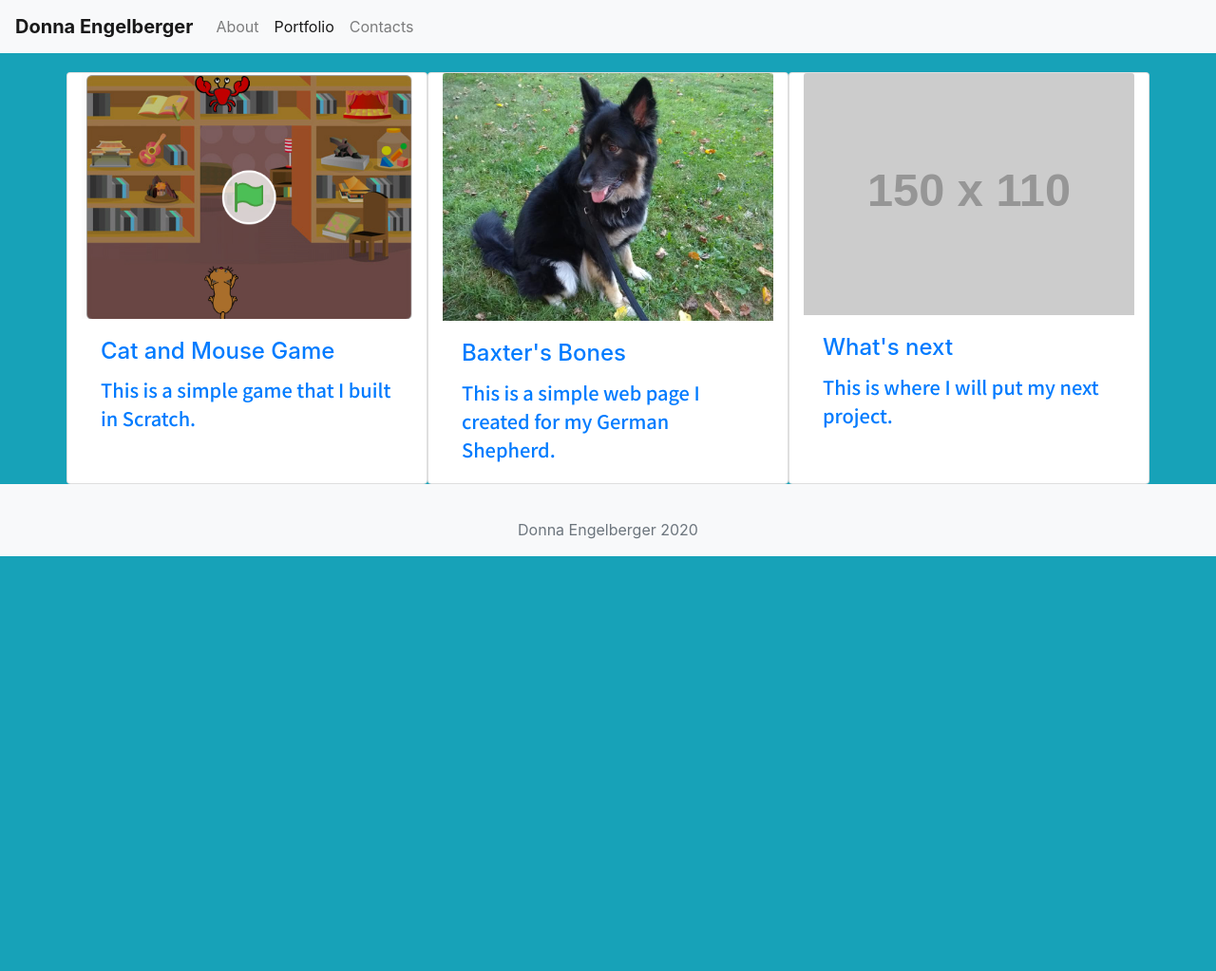
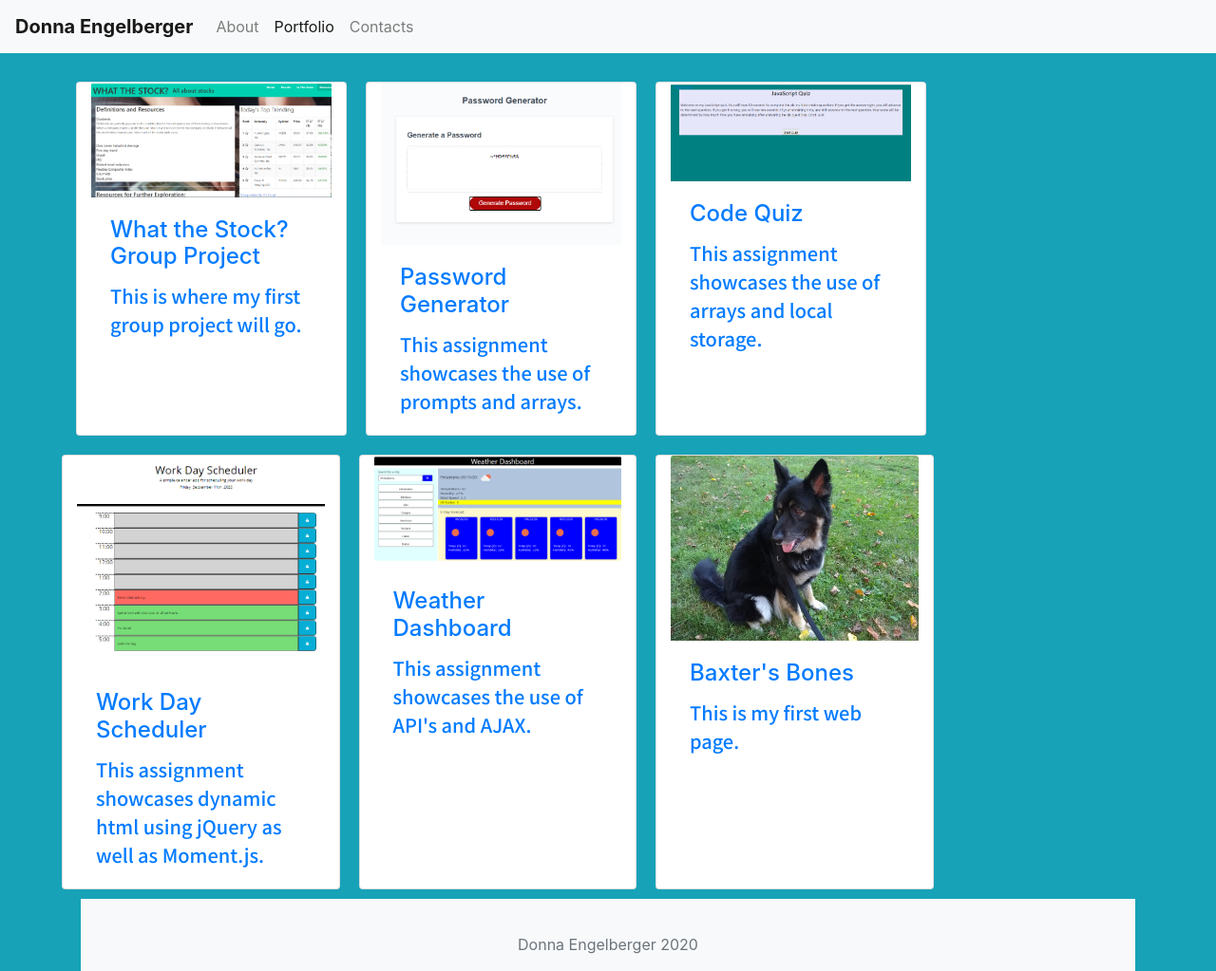
Before and after one commit to Dengelberger/Dengelberger.github.io, a plain HTML site: page portfolio.html in a window 1280 px wide. Shown: the whole page at 95% size. Before the commit the page ends 800 px from the top, so only its background shows below. Drawn offline with nearby package versions, Linux system fonts and the light colour scheme; placeholder pictures from the web are drawn by us.

Commit message:
Updated portfolio

```diff
--- a/portfolio.html
+++ b/portfolio.html
@@ -30,30 +30,56 @@
     <!-- Project Cards. I am using an href for my div for each card because I want the user to be able to click anywhere on the card to get to the site for each.-->
     <div class="container">
       <div class="row">
-        <!-- First card is my Scratch game. -->
-        <a href="https://scratch.mit.edu/projects/412028054" class="card col-md-4">
-          <img src="assets/Scratch.png" class="card-img-top" alt="My Scratch Game">
+        <!-- First card is our group project. -->
+        <a href="https://dengelberger.github.io/StockFinder/" class="card col-md-3">
+          <img src="assets/StockFinder.png" class="card-img-top" alt="My page from our Group Project">
           <div class="card-body">
-            <h5 class="card-title">Cat and Mouse Game</h5>
-            <p class="card-text">This is a simple game that I built in Scratch.</p>
+            <h5 class="card-title">What the Stock? Group Project
+            </h5>
+            <p class="card-text">This is where my first group project will go.</p>
           </div>
         </a>
-        <!-- Second card is my Baxter page. -->
-        <a href="assets/BaxtersBonesPage.HTML" class="card col-md-4">
-          <img src="assets/Baxter.jpg" class="card-img-top" alt="...">
+        <!-- Second card is my Password Generator page. -->
+        <a href="https://dengelberger.github.io/Password-Generator/" class="card col-md-3">
+          <img src="assets/PasswordGenerator.png" class="card-img-top" alt="My page from Password Generator.">
           <div class="card-body">
-            <h5 class="card-title">Baxter's Bones</h5>
-            <p class="card-text">This is a simple web page I created for my German Shepherd.</p>
+            <h5 class="card-title">Password Generator</h5>
+            <p class="card-text">This assignment showcases the use of prompts and arrays.</p>
           </div>
         </a>
-        <!-- This is where my third project will go. -->
-        <a href="" class="card col-md-4">
-          <img src="https://via.placeholder.com/150X110" class="card-img-top" alt="...">
+        <!-- Third card is my Code Quiz page. -->
+        <a href="https://dengelberger.github.io/JavaScript-Quiz/" class="card col-md-3">
+          <img src="assets/CodeQuiz.png" class="card-img-top" alt="My page from Code Quiz.">
           <div class="card-body">
-            <h5 class="card-title">What's next</h5>
-            <p class="card-text">This is where I will put my next project.</p>
+            <h5 class="card-title">Code Quiz</h5>
+            <p class="card-text">This assignment showcases the use of arrays and local storage.</p>
           </div>
         </a>
+        <div class="row">
+          <!-- Fourth card is my Work Day Scheduler page. -->
+          <a href="https://dengelberger.github.io/Work-Day-Scheduler/" class="card col-md-3">
+            <img src="assets/WorkDayScheduler.png" class="card-img-top" alt="My page from Work Day Scheduler.">
+            <div class="card-body">
+              <h5 class="card-title">Work Day Scheduler</h5>
+              <p class="card-text">This assignment showcases dynamic html using jQuery as well as Moment.js.</p>
+            </div>
+          </a>
+          <!-- Fifth card is my Weather Dashboard page. -->
+          <a href="https://dengelberger.github.io/Password-Generator/" class="card col-md-3">
+            <img src="assets/WeatherDashboard.png" class="card-img-top" alt="My page from Weather Dashboard.">
+            <div class="card-body">
+              <h5 class="card-title">Weather Dashboard</h5>
+              <p class="card-text">This assignment showcases the use of API's and AJAX.</p>
+            </div>
+          </a>
+          <!-- Sixth card is my Baxter page. -->
+          <a href="https://dengelberger.github.io/MyFirstHTML/" class="card col-md-3">
+            <img src="assets/Baxter.jpg" class="card-img-top" alt="My Baxter page.">
+            <div class="card-body">
+              <h5 class="card-title">Baxter's Bones</h5>
+              <p class="card-text">This is my first web page.</p>
+            </div>
+          </a>
       </div>
     </div>
     <!-- Added a sticky footer-->
--- a/style.css
+++ b/style.css
@@ -4,6 +4,9 @@
 .container {
     margin-top: 20px;
     float: center;
+}
+.card {
+    margin: 10px;
 }
 .card-deck {
     margin-top: 20px;
```
Also changed, not shown: contact.html (+1 -1 lines), index.html (+2 -1 lines), assets/CodeQuiz.png (added), assets/PasswordGenerator.png (added), assets/StockFinder.png (added), assets/WeatherDashboard.png (added), assets/WorkDayScheduler.png (added).
